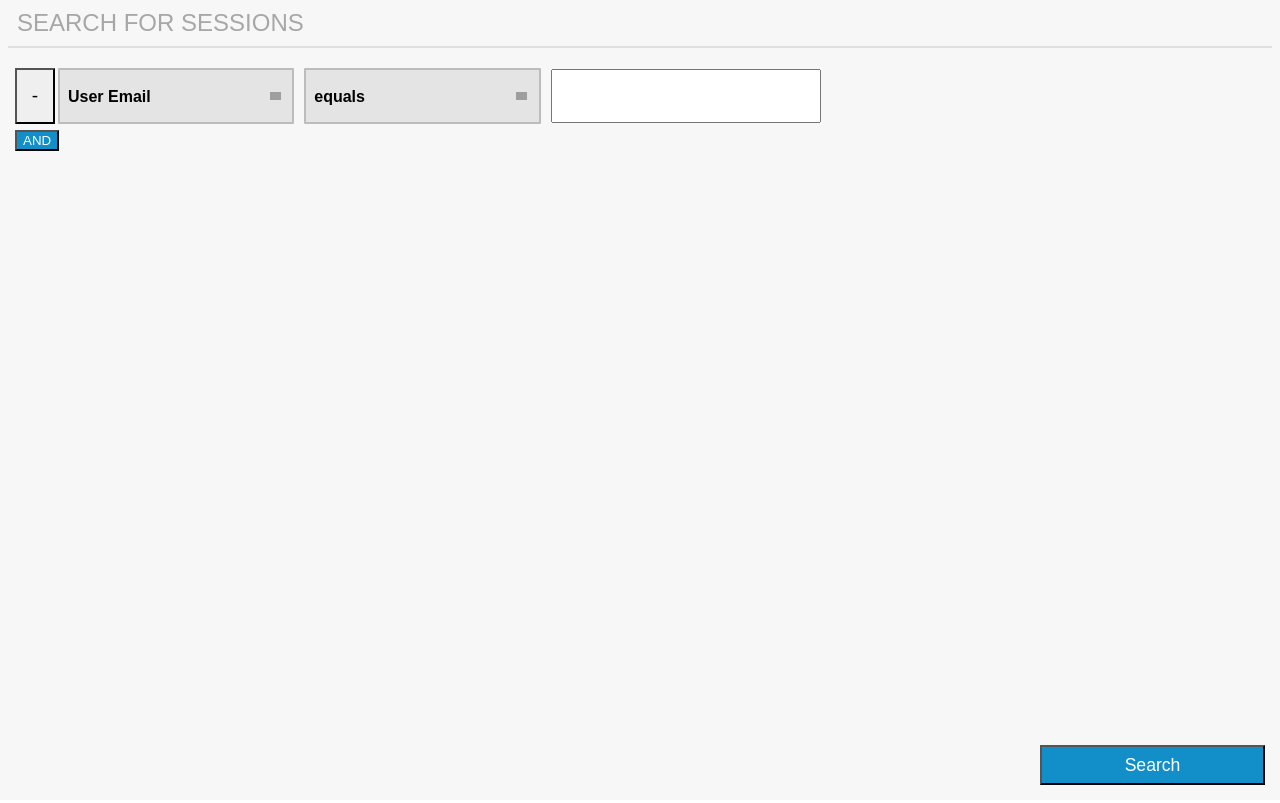
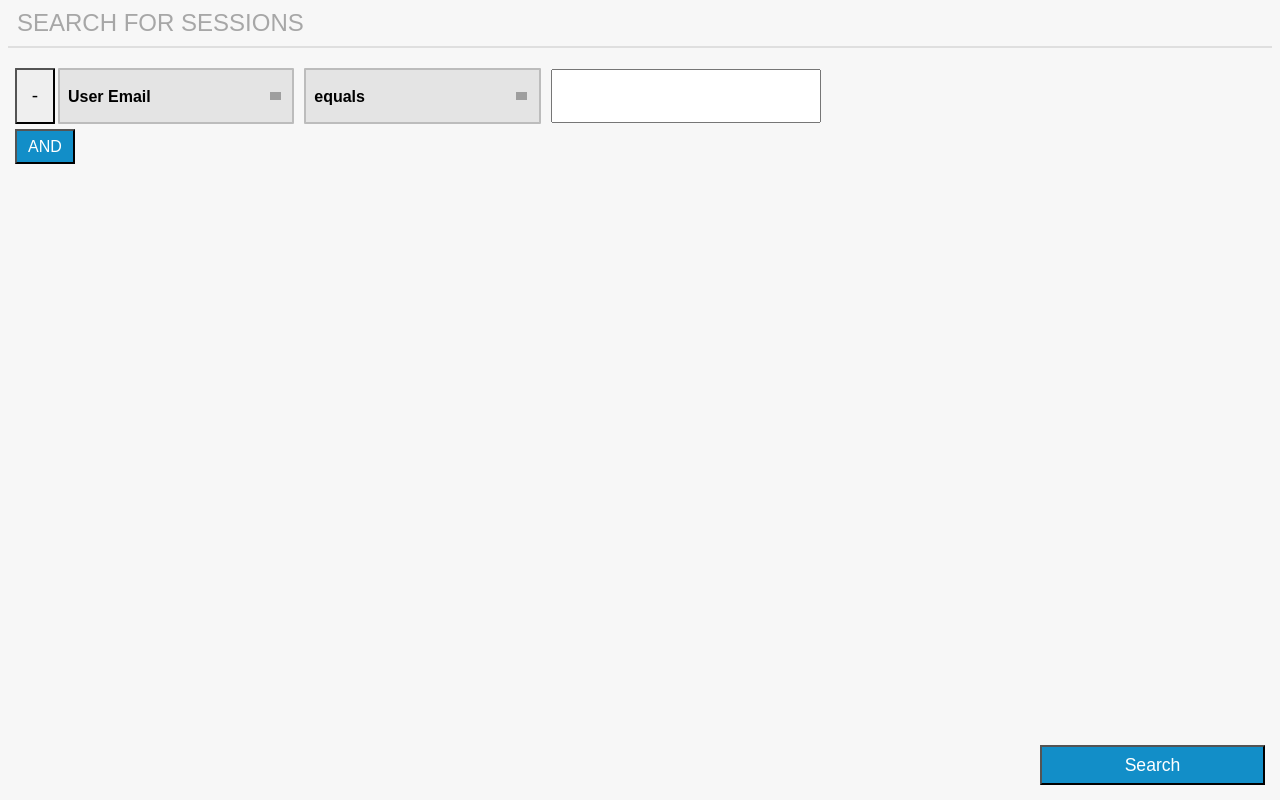
Before and after one commit to PredicateBuilder/predicate_builder_fe, a React (Create React App) app: page / in a window 1280 px wide. Built offline with nearby package versions, Linux system fonts and the light colour scheme; grey boxes are pictures that could not be loaded.

Commit message:
Add final styling to "and"button

```diff
--- a/src/FilterForm/FilterForm.scss
+++ b/src/FilterForm/FilterForm.scss
@@ -47,9 +47,12 @@ $selectBorder: #BCBCBC;
   }
 }
 
-option:active {
-  position: relative;
-  top: 7vh;
+.add-filter-form {
+  height: 5vh;
+  max-height: 35px;
+  max-width: 60px;
+  width: 6vw;
+  font-size: 1rem;
 }
 
 .delete-form-btn {
```
